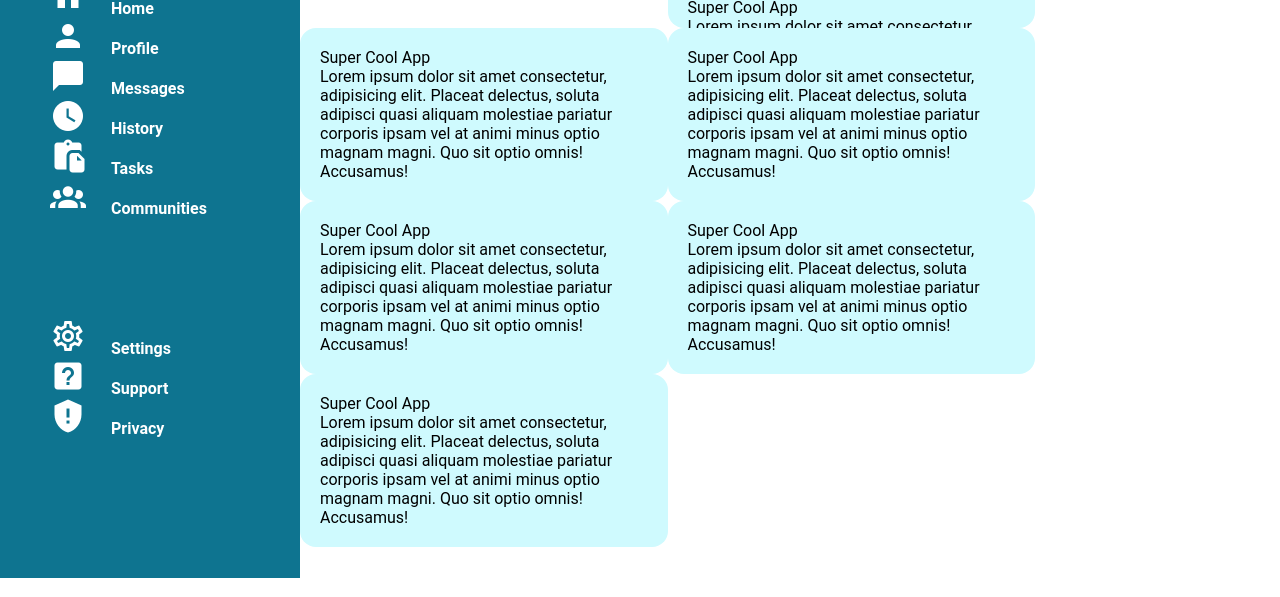
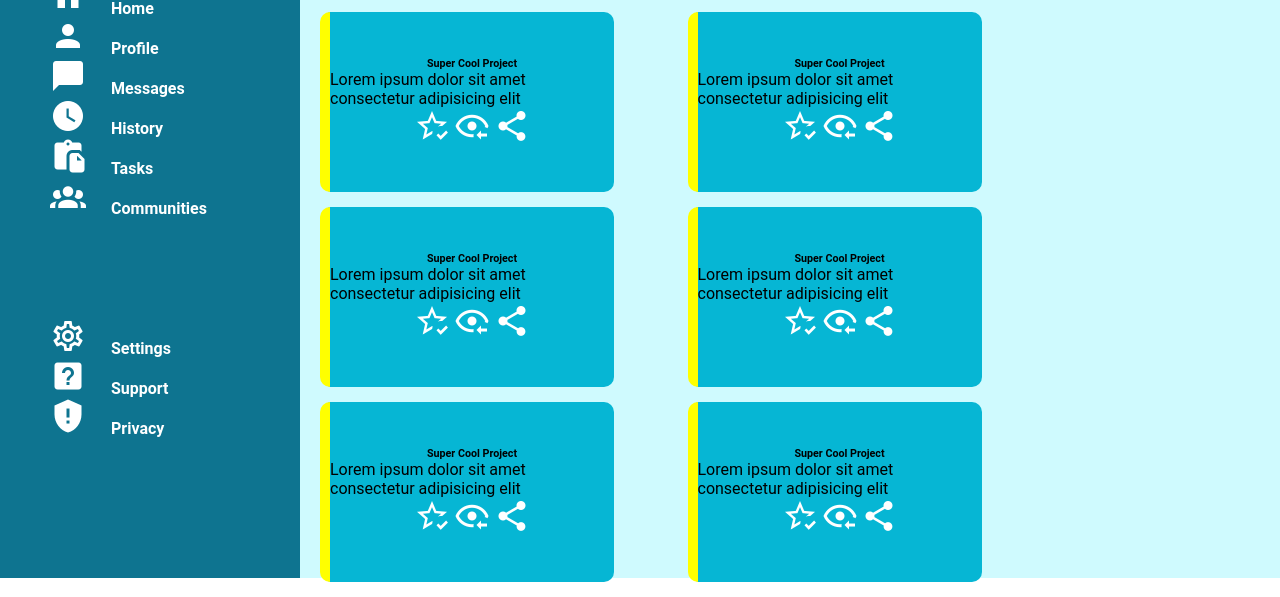
Before and after one commit to balazs-busak/admin-dashboard, a plain HTML site: page index.html in a window 1280 px wide. Shown: the part 222-819 px from the top of the page. Drawn offline with Linux system fonts and the light colour scheme.

Commit message:
project cards layout created

```diff
--- a/index.html
+++ b/index.html
@@ -51,53 +51,69 @@
             </div>
             <div class="content">
                 <div class="projects">
-                    <div class="projects-heading">Your projects</div>
+                    <h4>Your projects</h4>
                     <div class="cards">
-                        <div class="project-title">Super Cool App</div>
-                        <div class="project-description">Lorem ipsum dolor sit amet consectetur, adipisicing elit. Placeat delectus, soluta adipisci quasi aliquam molestiae pariatur corporis ipsam vel at animi minus optio magnam magni. Quo sit optio omnis! Accusamus!</div>
-                        <div class="project-icons">
-
+                        <div class="cards-left">
+                            <div class="card">
+                                <h6>Super Cool Project</h6>
+                                <p>Lorem ipsum dolor sit amet consectetur adipisicing elit</p>
+                                <div class="card-icons">
+                                    <img src="./images/favourite.png" alt="Favourite-icon">
+                                    <img src="./images/view.png" alt="View-icon">
+                                    <img src="./images/share.png" alt="Share-icon">
+                                </div>
+                            </div>
+                            <div class="card">
+                                <h6>Super Cool Project</h6>
+                                <p>Lorem ipsum dolor sit amet consectetur adipisicing elit</p>
+                                <div class="card-icons">
+                                    <img src="./images/favourite.png" alt="Favourite-icon">
+                                    <img src="./images/view.png" alt="View-icon">
+                                    <img src="./images/share.png" alt="Share-icon">
+                                </div>
+                            </div>
+                            <div class="card">
+                                <h6>Super Cool Project</h6>
+                                <p>Lorem ipsum dolor sit amet consectetur adipisicing elit</p>
+                                <div class="card-icons">
+                                    <img src="./images/favourite.png" alt="Favourite-icon">
+                                    <img src="./images/view.png" alt="View-icon">
+                                    <img src="./images/share.png" alt="Share-icon">
+                                </div>
+                            </div>
                         </div>
-                    </div>
-                    <div class="cards">
-                        <div class="project-title">Super Cool App</div>
-                        <div class="project-description">Lorem ipsum dolor sit amet consectetur, adipisicing elit. Placeat delectus, soluta adipisci quasi aliquam molestiae pariatur corporis ipsam vel at animi minus optio magnam magni. Quo sit optio omnis! Accusamus!</div>
-                        <div class="project-icons">
-
-                        </div>
-                    </div>
-                    <div class="cards">
-                        <div class="project-title">Super Cool App</div>
-                        <div class="project-description">Lorem ipsum dolor sit amet consectetur, adipisicing elit. Placeat delectus, soluta adipisci quasi aliquam molestiae pariatur corporis ipsam vel at animi minus optio magnam magni. Quo sit optio omnis! Accusamus!</div>
-                        <div class="project-icons">
-
-                        </div>
-                    </div>
-                    <div class="cards">
-                        <div class="project-title">Super Cool App</div>
-                        <div class="project-description">Lorem ipsum dolor sit amet consectetur, adipisicing elit. Placeat delectus, soluta adipisci quasi aliquam molestiae pariatur corporis ipsam vel at animi minus optio magnam magni. Quo sit optio omnis! Accusamus!</div>
-                        <div class="project-icons">
-
-                        </div>
-                    </div>
-                    <div class="cards">
-                        <div class="project-title">Super Cool App</div>
-                        <div class="project-description">Lorem ipsum dolor sit amet consectetur, adipisicing elit. Placeat delectus, soluta adipisci quasi aliquam molestiae pariatur corporis ipsam vel at animi minus optio magnam magni. Quo sit optio omnis! Accusamus!</div>
-                        <div class="project-icons">
-
-                        </div>
-                    </div>
-                    <div class="cards">
-                        <div class="project-title">Super Cool App</div>
-                        <div class="project-description">Lorem ipsum dolor sit amet consectetur, adipisicing elit. Placeat delectus, soluta adipisci quasi aliquam molestiae pariatur corporis ipsam vel at animi minus optio magnam magni. Quo sit optio omnis! Accusamus!</div>
-                        <div class="project-icons">
-
+                        <div class="cards-right">
+                            <div class="card">
+                                <h6>Super Cool Project</h6>
+                                <p>Lorem ipsum dolor sit amet consectetur adipisicing elit</p>
+                                <div class="card-icons">
+                                    <img src="./images/favourite.png" alt="Favourite-icon">
+                                    <img src="./images/view.png" alt="View-icon">
+                                    <img src="./images/share.png" alt="Share-icon">
+                                </div>
+                            </div>
+                            <div class="card">
+                                <h6>Super Cool Project</h6>
+                                <p>Lorem ipsum dolor sit amet consectetur adipisicing elit</p>
+                                <div class="card-icons">
+                                    <img src="./images/favourite.png" alt="Favourite-icon">
+                                    <img src="./images/view.png" alt="View-icon">
+                                    <img src="./images/share.png" alt="Share-icon">
+                                </div>
+                            </div>
+                            <div class="card">
+                                <h6>Super Cool Project</h6>
+                                <p>Lorem ipsum dolor sit amet consectetur adipisicing elit</p>
+                                <div class="card-icons">
+                                    <img src="./images/favourite.png" alt="Favourite-icon">
+                                    <img src="./images/view.png" alt="View-icon">
+                                    <img src="./images/share.png" alt="Share-icon">
+                                </div>
+                            </div>
                         </div>
                     </div>
                 </div>
-                <div class="content-sidebar">
-
-                </div>
+                <div class="side-cards">Hello</div>
             </div>
         </div>
     </div>
--- a/style.css
+++ b/style.css
@@ -17,9 +17,7 @@
     grid-template-columns: 300px 1fr;
     grid-template-rows: 1fr 4fr;
     height: 100vh;
-    grid-template-areas:
-    'sidebar header'
-    'sidebar content';
+    background-color: var(--cyanlight);
 }
 
 .sidebar {
@@ -120,17 +118,24 @@ button:hover,
 
 .content {
     display: grid;
-    grid-template-columns: 3fr 1fr;
-}
-
-.projects {
-    display: grid;
-    grid-template-columns: 1fr 1fr;
-    grid-template-rows: 50px 1fr;
+    grid-template-columns: 75% 25%;
 }
 
 .cards {
-    background-color: var(--cyanlight);
-    border-radius: 1em;
-    padding: 20px;
+    display: grid;
+    grid-template-columns: 50% 50%;
 }
+
+.card {
+    display: flex;
+    flex-direction: column;
+    justify-content: center;
+    align-items: center;
+    width: 80%;
+    height: 180px;
+    margin: 15px 0;
+    margin-left: 20px;
+    background-color: var(--cyanmid);
+    border-radius: 10px;
+    border-left: yellow solid 10px;
+}
```
Also changed, not shown: images/favourite.png (added), images/share.png (added), images/view.png (added).
